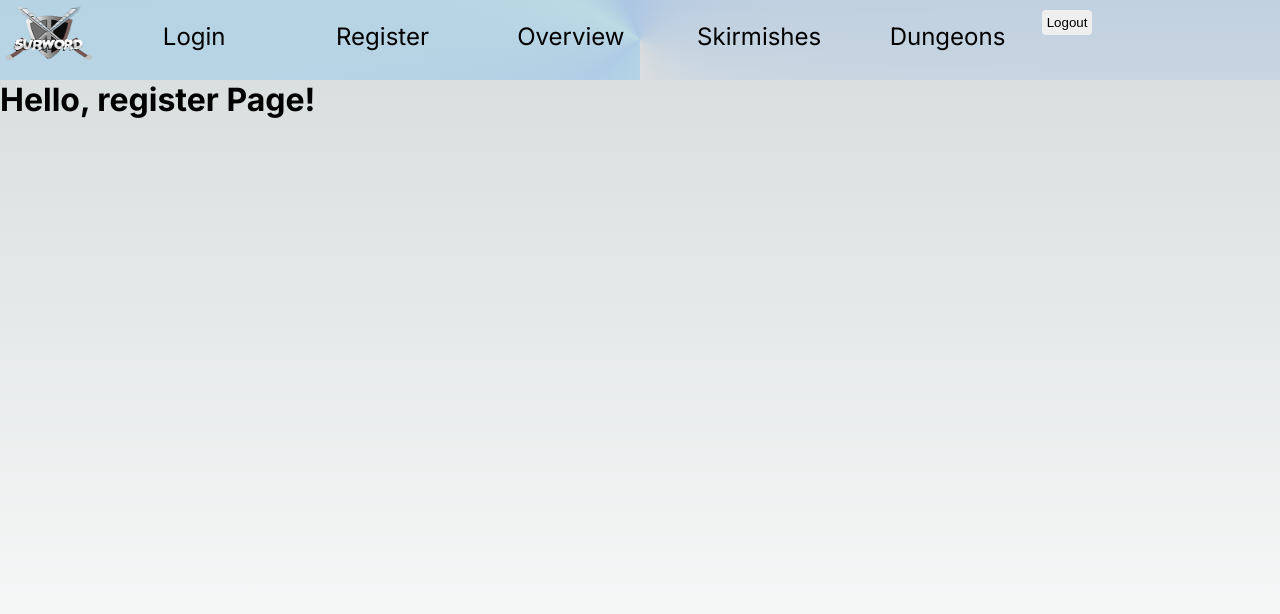
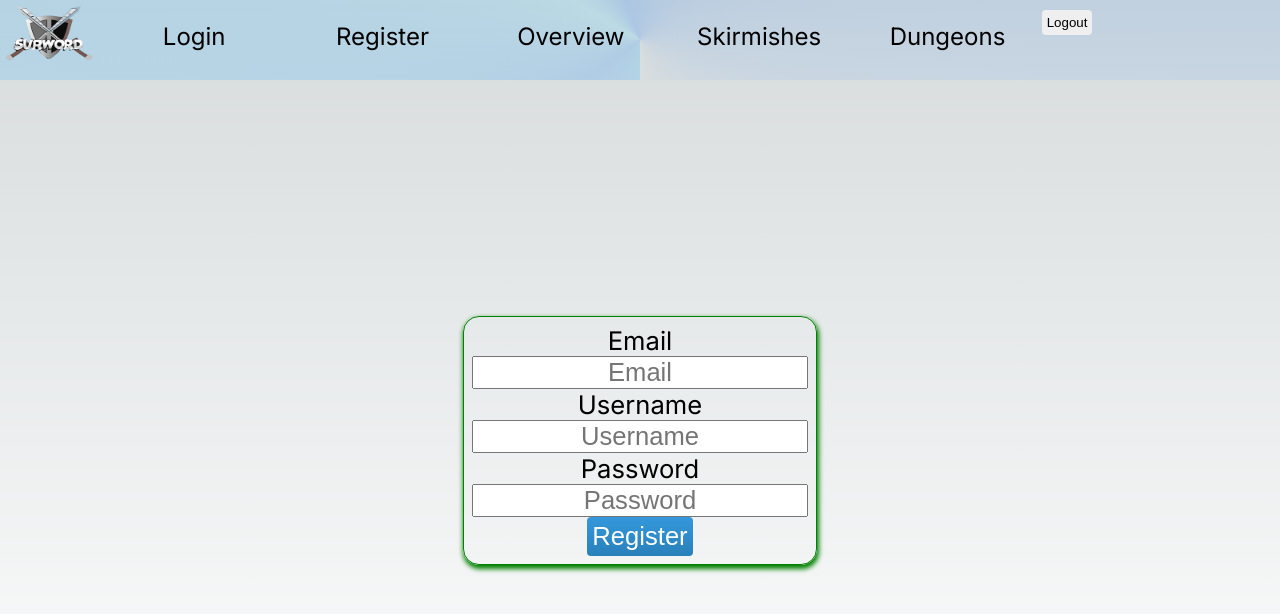
Before and after one commit to Darosss/text-based-game-client, a Next.js app: page /auth/register in a window 1280 px wide. Shown: the top 614 px of the page. Built offline with nearby package versions, Linux system fonts and the light colour scheme; no server answers.

Commit message:
feat: add initial register page

```diff
--- a/src/app/auth/register/page.tsx
+++ b/src/app/auth/register/page.tsx
@@ -1,3 +1,10 @@
+import { RegisterForm } from "@/components/auth/register-form";
+import styles from "./register.module.scss";
+
 export default async function Register() {
-  return <h1>Hello, register Page!</h1>;
+  return (
+    <main className={styles.registerPageWrapper}>
+      <RegisterForm />
+    </main>
+  );
 }
--- /dev/null
+++ b/src/app/auth/register/register.module.scss
@@ -0,0 +1,5 @@
+.registerPageWrapper {
+  display: flex;
+  justify-content: center;
+  align-items: center;
+}
--- /dev/null
+++ b/src/components/auth/register-form.module.scss
@@ -0,0 +1,21 @@
+.form {
+  padding: 0.5rem;
+  border-radius: 1rem;
+  border: 1px solid green;
+  box-shadow: 1px 3px 5px 1px green;
+  & > div {
+    display: flex;
+    flex-direction: column;
+    justify-content: center;
+    align-items: center;
+
+    input {
+      text-align: center;
+      font-size: 2dvw;
+    }
+
+    * {
+      font-size: 2dvw;
+    }
+  }
+}
--- /dev/null
+++ b/src/components/auth/register-form.tsx
@@ -0,0 +1,74 @@
+"use client";
+
+import styles from "./login-form.module.scss";
+import { FormEvent } from "react";
+import { fetchBackendApi } from "@/api/fetch";
+import { useRouter } from "next/navigation";
+import { Button } from "../common/button";
+import { User } from "@/api/types";
+
+type LoginResponse = User;
+
+type LoginFetchBody = {
+  email: string;
+  username: string;
+  password: string;
+};
+
+export const RegisterForm = () => {
+  const router = useRouter();
+
+  async function handleSubmit(event: FormEvent<HTMLFormElement>) {
+    event.preventDefault();
+
+    const formData = new FormData(event.currentTarget);
+    const email = formData.get("email");
+    const username = formData.get("username");
+    const password = formData.get("password");
+    if (!email || !password) return;
+
+    await fetchBackendApi<LoginResponse, LoginFetchBody>({
+      url: "auth/register",
+      method: "POST",
+      body: {
+        email: `${email}`,
+        username: `${username}`,
+        password: `${password}`,
+      },
+      notification: { pendingText: "Trying to register. Please wait" },
+    }).then((response) => {
+      const data = response?.body.data;
+      if (!data) return;
+
+      router.push("login");
+    });
+  }
+
+  return (
+    <form onSubmit={handleSubmit} className={styles.form}>
+      <div>
+        <label>Email</label>
+        {/* TODO: make it email */}
+        <input type="text" name="email" placeholder="Email" required />
+      </div>
+      <div>
+        <label>Username</label>
+        <input type="text" name="username" placeholder="Username" required />
+      </div>
+      <div>
+        <label>Password</label>
+        <input
+          type="password"
+          name="password"
+          placeholder="Password"
+          required
+        />
+      </div>
+      <div>
+        <Button type="submit" defaultButtonType="primary">
+          Register
+        </Button>
+      </div>
+    </form>
+  );
+};
```
